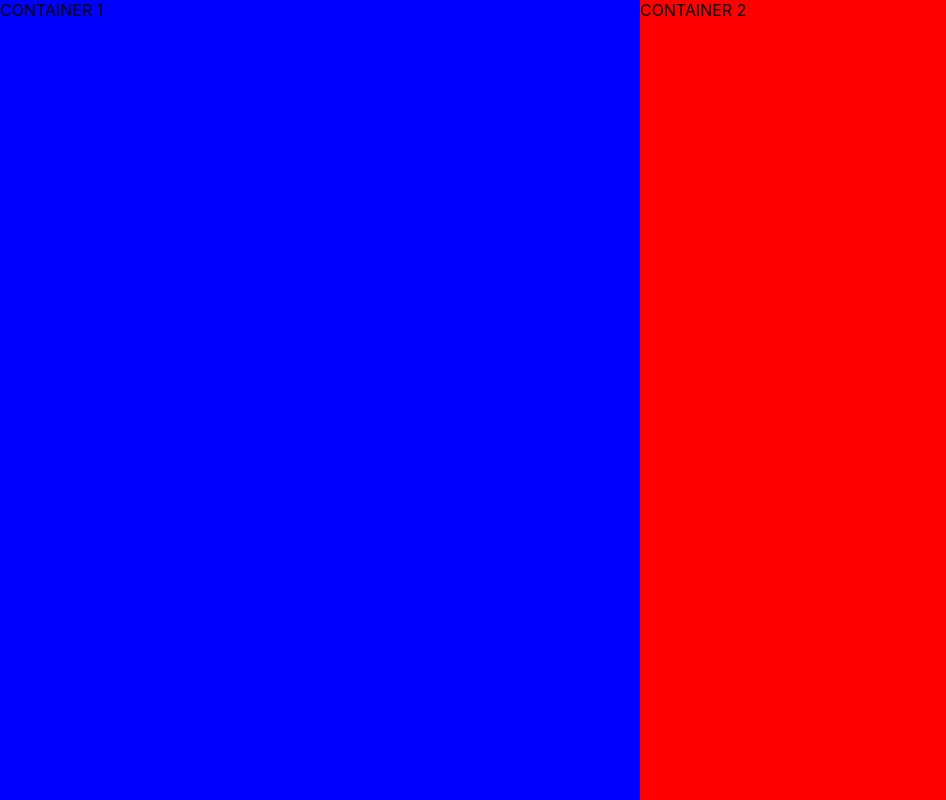
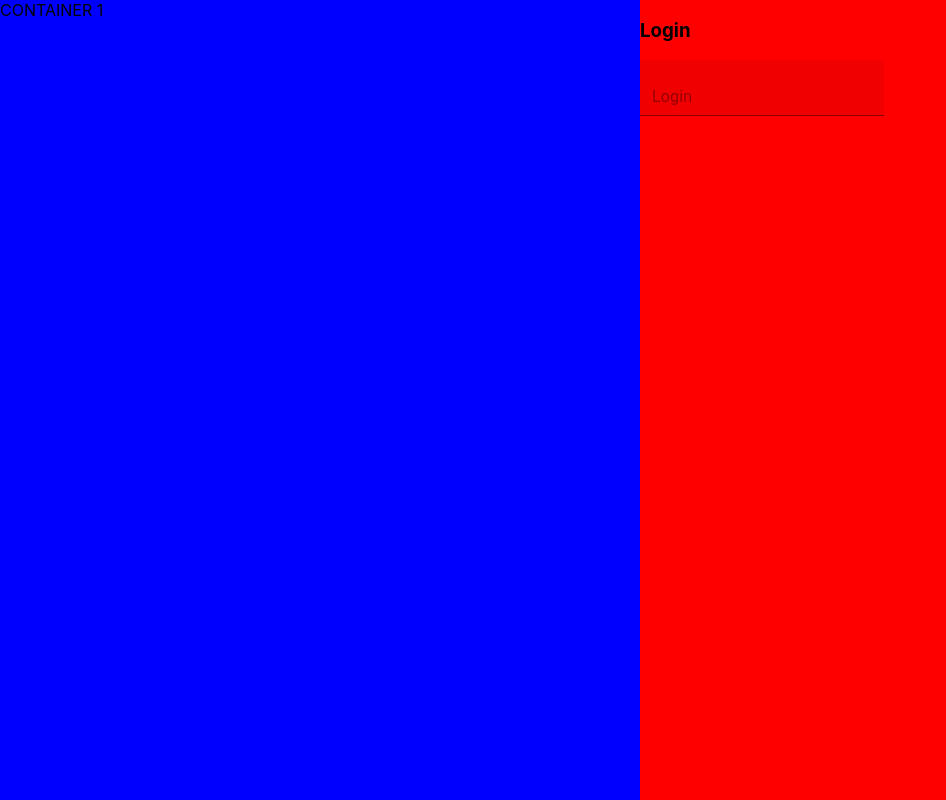
Before and after one commit to brunopaiva1/login, a React (Create React App) app: page / in a window 1280 px wide. Shown: the whole page, without its empty margins (0-946 px from the left). Built offline with nearby package versions, Linux system fonts and the light colour scheme.

Commit message:
configuração de campo de login

```diff
--- a/src/components/Signin/index.tsx
+++ b/src/components/Signin/index.tsx
@@ -1,5 +1,6 @@
 import React from "react"
-import { Container } from "./styles";
+import { Container, Form, Logo } from "./styles";
+import { FilledInput } from "@mui/material";
 
 export const Signin = () =>{
     return(
@@ -7,7 +8,19 @@ export const Signin = () =>{
 
            <div className="container">
             <div className="container1">CONTAINER 1</div>
-            <div className="container2">CONTAINER 2</div>
+            <div className="container2">
+                <Form>
+                    <Logo>
+                        <h3>Login</h3>
+
+                        <FilledInput
+                            id="filled-adornment-weight"
+                            className="input"
+                            placeholder="Login"
+                        />
+                    </Logo>
+                </Form>
+            </div>
            </div>
         </Container>
     );
```
